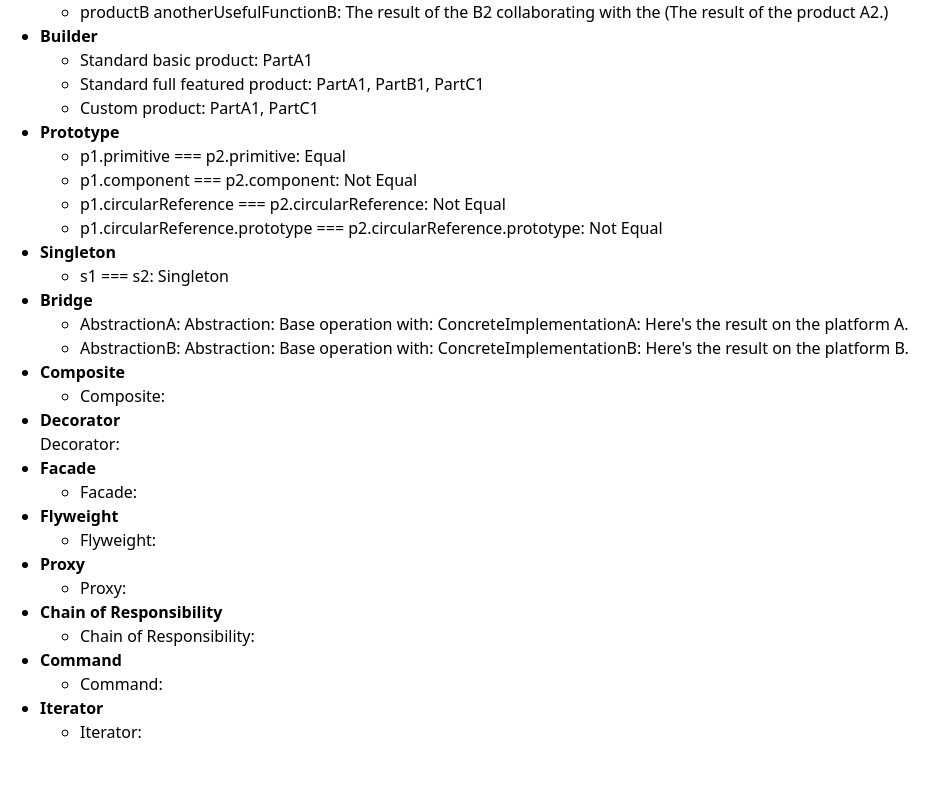
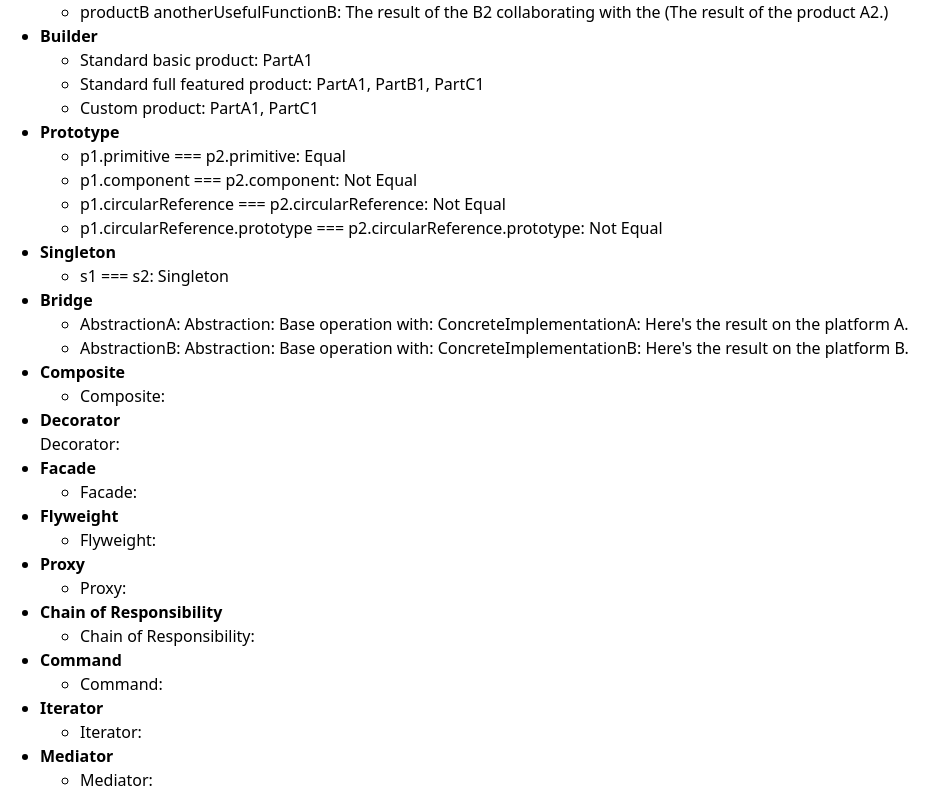
Before and after one commit to xieQin/react-ts-template, a React (Vite) app: page /design-patterns in a window 1280 px wide. Shown: the part 388-1180 px from the top of the page, without its empty margins (0-948 px from the left). Before the commit the page ends 1132 px from the top, so only its background shows below. Built offline with nearby package versions, Linux system fonts and the light colour scheme.

Commit message:
feat: add Mediator pattern

```diff
--- /dev/null
+++ b/src/views/DesignPatterns/Mediator/index.tsx
@@ -0,0 +1,7 @@
+export default function MediatorPage() {
+  return (
+    <ul>
+      <li>Mediator: </li>
+    </ul>
+  );
+}
--- a/src/views/DesignPatterns/index.tsx
+++ b/src/views/DesignPatterns/index.tsx
@@ -11,6 +11,7 @@ import FacadePage from "./Facade";
 import FactoryPage from "./Factory";
 import FlyweightPage from "./Flyweight";
 import IteratorPage from "./Iterator";
+import MediatorPage from "./Mediator";
 import PrototypePage from "./Prototype";
 import ProxyPage from "./Proxy";
 import SingletonPage from "./Singleton";
@@ -30,6 +31,7 @@ const DesignPatternsPageConfigs = {
   [DesignPatterns.ChainOfResponsibility]: ChainOfResponsibilityPage,
   [DesignPatterns.Command]: CommandPage,
   [DesignPatterns.Iterator]: IteratorPage,
+  [DesignPatterns.Mediator]: MediatorPage,
 };
 
 export default function DesignPatternsPage() {
```
